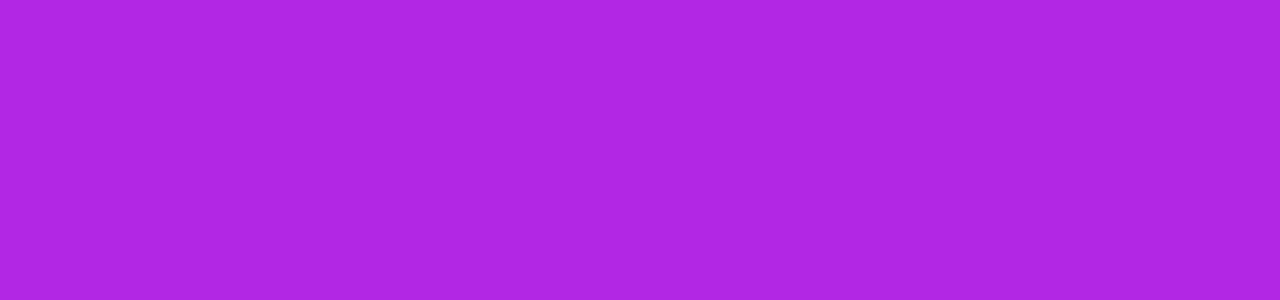
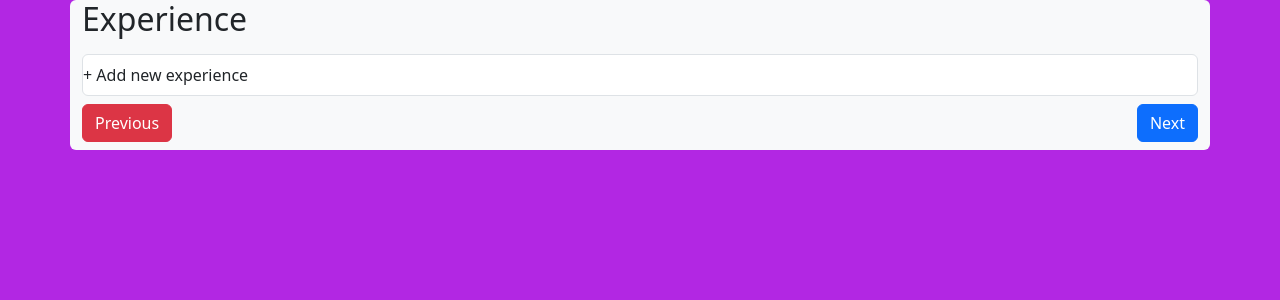
Before and after one commit to andrewadi24/resume-builder, a React (Create React App) app in the folder client/: page /experience in a window 1280 px wide. Before the commit this address had no page. Shown: the top 300 px of the page. Built offline with nearby package versions, Linux system fonts and the light colour scheme.

Commit message:
fixed education

```diff
--- a/client/src/App.js
+++ b/client/src/App.js
@@ -10,6 +10,7 @@ import Home from './Components/Home';
 import Result from './Components/Result';
 import Summary from './Components/Summary';
 import Education from './Components/Education'
+import Experience from './Components/Experience';
 let detail = {
   job_title: "",
   first_name: "",
@@ -17,7 +18,7 @@ let detail = {
   email: "",
   summary: "",
   education: [],
-  educationElement: {}
+  experience: []
 }
 let testing = {
   job_title: "Developer",
@@ -63,6 +64,7 @@ function App() {
           <Route path="personal_details" element={<PersonalDetails details={details} setdetails={setdetails} />} />
           <Route path="summary" element={<Summary details={details} setdetails={setdetails} />} />
           <Route path="education" element={<Education details={details} setdetails={setdetails} />} />
+          <Route path="experience" element={<Experience details={details} setdetails={setdetails} />} />
           <Route path="result" element={<Result details={details} />} />
         </Routes>
       </BrowserRouter>
--- a/client/src/Components/Education.js
+++ b/client/src/Components/Education.js
@@ -1,7 +1,6 @@
 import React from 'react'
 import { Link } from 'react-router-dom'
 import SectionForm from './SectionForm'
-import SectionSubForm from './SectionSubForm'
 const Education = (props) => {
     const details = props.details
     const setDetails = props.setdetails
@@ -11,7 +10,7 @@ const Education = (props) => {
             <SectionForm title = "education" details = {details} setDetails = {setDetails}></SectionForm>
             <div className='d-flex justify-content-between mt-2 mb-2'>
                 <Link to="/summary"><div className='btn btn-danger btn-large'>Previous</div></Link>
-                <Link to="/result"><div className='btn btn-primary btn-large'> Next</div></Link>
+                <Link to="/experience"><div className='btn btn-primary btn-large'> Next</div></Link>
             </div>
         </div>
     )
--- /dev/null
+++ b/client/src/Components/Experience.js
@@ -0,0 +1,19 @@
+import React from 'react'
+import SectionForm from './SectionForm'
+import { Link } from 'react-router-dom'
+const Experience = (props) => {
+    const details = props.details
+    const setDetails = props.setdetails
+    return (
+        <div className='container bg-light rounded'>
+            <h2>Experience</h2>
+            <SectionForm title="experience" details={details} setDetails={setDetails}></SectionForm>
+            <div className='d-flex justify-content-between mt-2 mb-2'>
+                <Link to="/education"><div className='btn btn-danger btn-large'>Previous</div></Link>
+                <Link to="/result"><div className='btn btn-primary btn-large'> Next</div></Link>
+            </div>
+        </div>
+    )
+}
+
+export default Experience
--- a/client/src/Components/SectionForm.js
+++ b/client/src/Components/SectionForm.js
@@ -7,18 +7,21 @@ const SectionForm = (props) => {
     const setDetails = props.setDetails
     const title = props.title
 
-    if (props.title == "education") {
-
-    }
-
-    const [count, setcount] = useState(details.education.length)
-
     let l = []
+    if (title === "education") {
         for (let i = 0; i < details.education.length; i++) {
             l.push(<SectionSubForm title="education" id={i} details={props.details} setDetails={props.setDetails}></SectionSubForm>)
         }
-    const [listElem, setListElem] = React.useState(l);
+    }
+    if (title === "experience") {
+        for (let i = 0; i < details.experience.length; i++) {
+            l.push(<SectionSubForm title="experience" id={i} details={props.details} setDetails={props.setDetails}></SectionSubForm>)
+        }
+    }
     let word = props.title
+
+    const [educationCount, setEducationCount] = useState(details.education.length)
+    const [educationElem, setEducationElem] = React.useState(l);
     function clickHandler(e) {
         let new_detail = { ...details }
         new_detail.education.push(
@@ -31,16 +34,43 @@ const SectionForm = (props) => {
             }
         )
         setDetails(new_detail)
-        setListElem(listElem.concat(<SectionSubForm title="education" id={count} details={details} setDetails={setDetails}></SectionSubForm>));
-        setcount(count => count + 1)
+        setEducationElem([...educationElem, <SectionSubForm title="education" id={educationCount} details={details} setDetails={setDetails}></SectionSubForm> ]);
+        setEducationCount(educationCount => educationCount + 1)
     }
+    const [experienceCount, setExperienceCount] = useState(details.experience.length)
+    const [experienceElement, setExperienceElement] = React.useState(l);
+    function experienceHandler(e) {
+        let new_detail = { ...details }
+        new_detail.experience.push(
+            {
+                job_title: "",
+                employer: "",
+                startDate: "",
+                endDate: "",
+            }
+        )
+        setDetails(new_detail)
+        setExperienceElement([...experienceElement, <SectionSubForm title="experience" id={educationCount} details={details} setDetails={setDetails}></SectionSubForm> ]);
+        setExperienceCount(experienceCount => experienceCount + 1)
+    }
+
+    if (title === "education") {
         return (
             <>
-            {listElem}
+                {educationElem}
                 <div className='border pt-2 pb-2 rounded mt-3 bg-white' onClick={clickHandler}>+ Add new {word}</div>
             </>
 
         )
     }
+    if (title === "experience") {
+        return (
+            <>
+                {experienceElement}
+                <div className='border pt-2 pb-2 rounded mt-3 bg-white' onClick={experienceHandler}>+ Add new {word}</div>
+            </>)
+    }
+    return <></>
+}
 
 export default SectionForm
--- a/client/src/Components/SectionSubForm.js
+++ b/client/src/Components/SectionSubForm.js
@@ -2,36 +2,37 @@ import React from 'react'
 import { useState, useEffect } from 'react'
 
 const SectionSubForm = (props) => {
+    const details = props.details;
+    const setDetails = props.setDetails;
+    let id = props.id
+
     let column1 = "Job Title"
     let column2 = "Employer"
+    let first_input;
+    if (props.title == "experience") {
+        first_input = details.experience[id].job_title
+    }
     if (props.title == "education") {
         column1 = "Degree Name"
         column2 = "School"
+        first_input = details.education[id].degree_name
     }
-    const details = props.details;
-    const setDetails = props.setDetails;
-    let id = props.id
-    useEffect(() => {
-      console.log(id)
 
-      return () => {
-      }
-    }, [id])
-
-    const [first, setfirst] = useState(details.education[id].degree_name)
+    const [first, setfirst] = useState(first_input)
     function firstHandler(e) {
         let new_detail = { ...details }
         new_detail.education[id].degree_name = e.target.value
         setDetails(new_detail)
         setfirst(e.target.value)
     }
+
     return (
         <div className='container mt-3 border rounded pt-3 pb-3 bg-white'>
             <div className='row'>
                 <div className='col-6'>
                     <div className="form-group">
                         <label for="exampleInputEmail1">{column1}</label>
-                        <input type="text" value = {first} class="form-control" placeholder={"Enter " + column1}  onChange={firstHandler} />
+                        <input type="text" value={first} class="form-control" placeholder={"Enter " + column1} onChange={firstHandler} />
                     </div>
                 </div>
                 <div className='col-6'>
```
Lines whose indentation alone changed are shown as unchanged.
